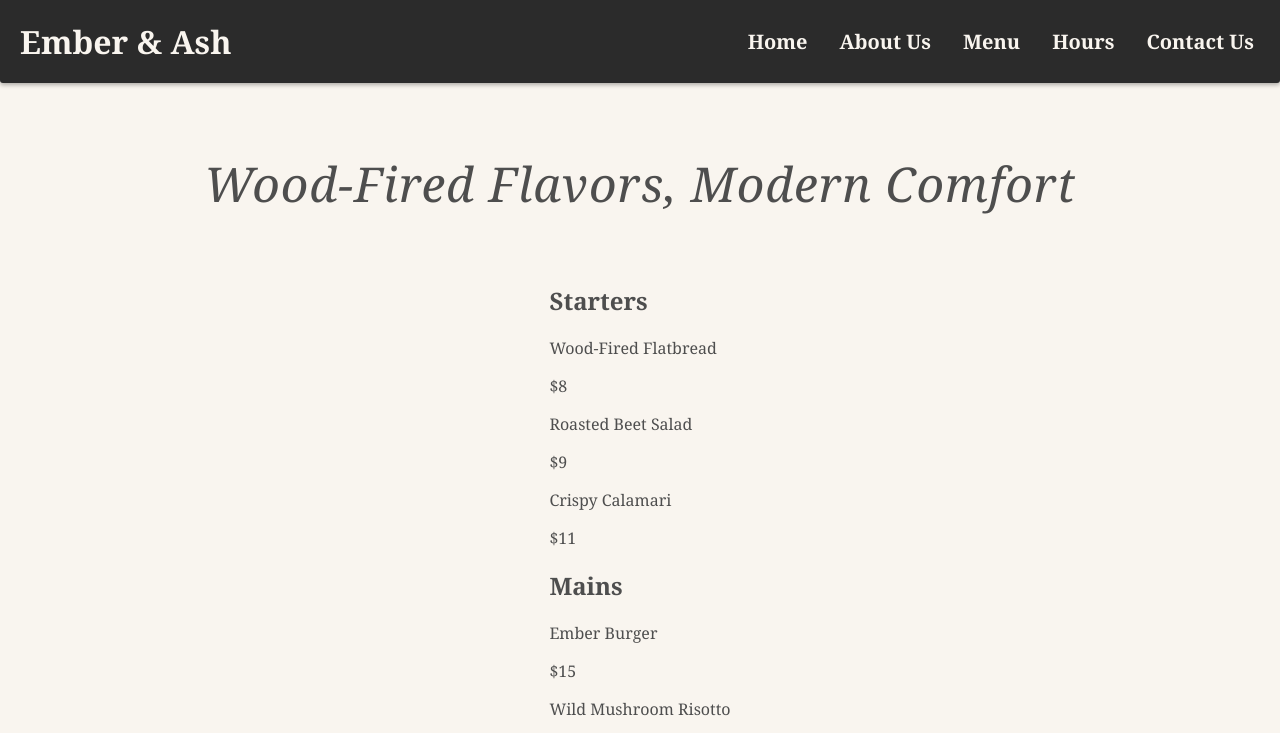
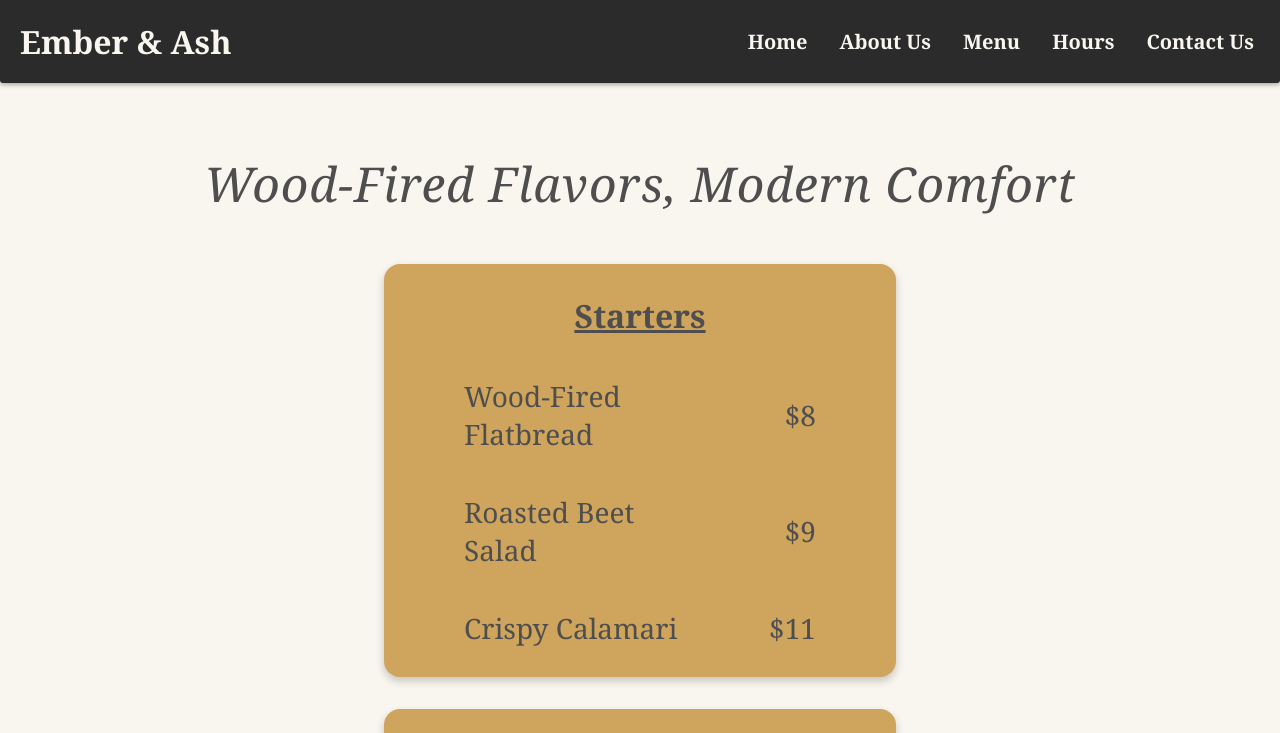
Before and after one commit to MarcoG7/odin-restaurant-page, a website built with webpack: page src/template.html in a window 1280 px wide. Both pictures are taken after a click on the button "Menu". Shown: the top 733 px of the page. Built offline with nearby package versions, Linux system fonts and the light colour scheme.

Commit message:
Optimize and style menu page

```diff
--- a/src/index.js
+++ b/src/index.js
@@ -8,6 +8,7 @@ import "./styles/main.css";
 import "./styles/header.css";
 import "./styles/home_page.css";
 import "./styles/about_page.css";
+import "./styles/menu_page.css";
 
 const home_button = document.getElementById("home-button");
 const about_button = document.getElementById("about-button");
--- a/src/pages/menu_page.js
+++ b/src/pages/menu_page.js
@@ -1,10 +1,13 @@
 export { menu_page_content };
 
 function category(categories) {
-    const category_container = document.createElement("div");
-    category_container.classList.add("menu-category");
+    const categories_container = document.createElement("div");
+    categories_container.classList.add("menu-categories");
 
     for (category of categories) {
+        const category_container = document.createElement("div");
+        category_container.classList.add("menu-category");
+
         const category_title = document.createElement("h2");
         category_title.textContent = category.title;
         category_title.classList.add("category-title");
@@ -19,26 +22,29 @@ function category(categories) {
 
         category_container.appendChild(category_title);
         category_container.appendChild(category_list);
+
+        categories_container.appendChild(category_container);
     }
 
-    return category_container;
+    return categories_container;
 }
 
-function categoryItem(item_name, price) {
-    const category_item = document.createElement("div");
+function categoryItem(name, price) {
+    const item = document.createElement("div");
+    item.classList.add("item");
 
-    const category_name = document.createElement("p");
-    category_name.textContent = item_name;
-    category_name.classList.add("category-name");
+    const item_name = document.createElement("p");
+    item_name.textContent = name;
+    item_name.classList.add("item-name");
 
-    const category_price = document.createElement("p");
-    category_price.textContent = price;
-    category_price.classList.add("category-price");
+    const item_price = document.createElement("p");
+    item_price.textContent = price;
+    item_price.classList.add("item-price");
 
-    category_item.appendChild(category_name);
-    category_item.appendChild(category_price);
+    item.appendChild(item_name);
+    item.appendChild(item_price);
 
-    return category_item;
+    return item;
 }
 
 const menu_page_content = document.createElement("div");
--- a/src/styles/main.css
+++ b/src/styles/main.css
@@ -8,6 +8,10 @@
     --header-nav-font-size: 1.25rem;
 
     --body-text-color: #4e4e4e;
+
+    --menu-category-font-size: 2rem;
+    --menu-category-background-color: #cfa45c;
+    --menu-item-font-size: 1.75rem;
 }
 
 body {
--- /dev/null
+++ b/src/styles/menu_page.css
@@ -0,0 +1,62 @@
+.menu-categories {
+    width: 100%;
+
+    display: grid;
+    grid-template-columns: repeat(1, minmax(350px, 0.4fr));
+    justify-content: center;
+    gap: 32px;
+}
+
+.menu-category {
+    background-color: var(--menu-category-background-color);
+    border-radius: 16px;
+    box-shadow: 0 4px 8px rgba(0, 0, 0, 0.2);
+
+    padding: 30px 80px;
+}
+
+.category-title {
+    font-size: var(--menu-category-font-size);
+    text-decoration: underline;
+
+    padding: 0;
+    margin: 0;
+
+    text-align: center;
+}
+
+.category-list {
+    display: grid;
+    grid-template-columns: 1fr;
+
+    margin: 0;
+    padding: 0;
+}
+
+.item {
+    display: grid;
+    grid-template-columns: 3fr 1fr;
+    grid-template-rows: repeat(1, minmax(50px, 1fr));
+    gap: 20px;
+
+    margin: 0;
+}
+
+.item-name,
+.item-price {
+    font-size: var(--menu-item-font-size);
+
+    align-self: center;
+
+    margin: 0;
+    margin-top: 40px;
+    padding: 0;
+}
+
+.item-name {
+    justify-self: start;
+}
+
+.item-price {
+    justify-self: end;
+}
```
